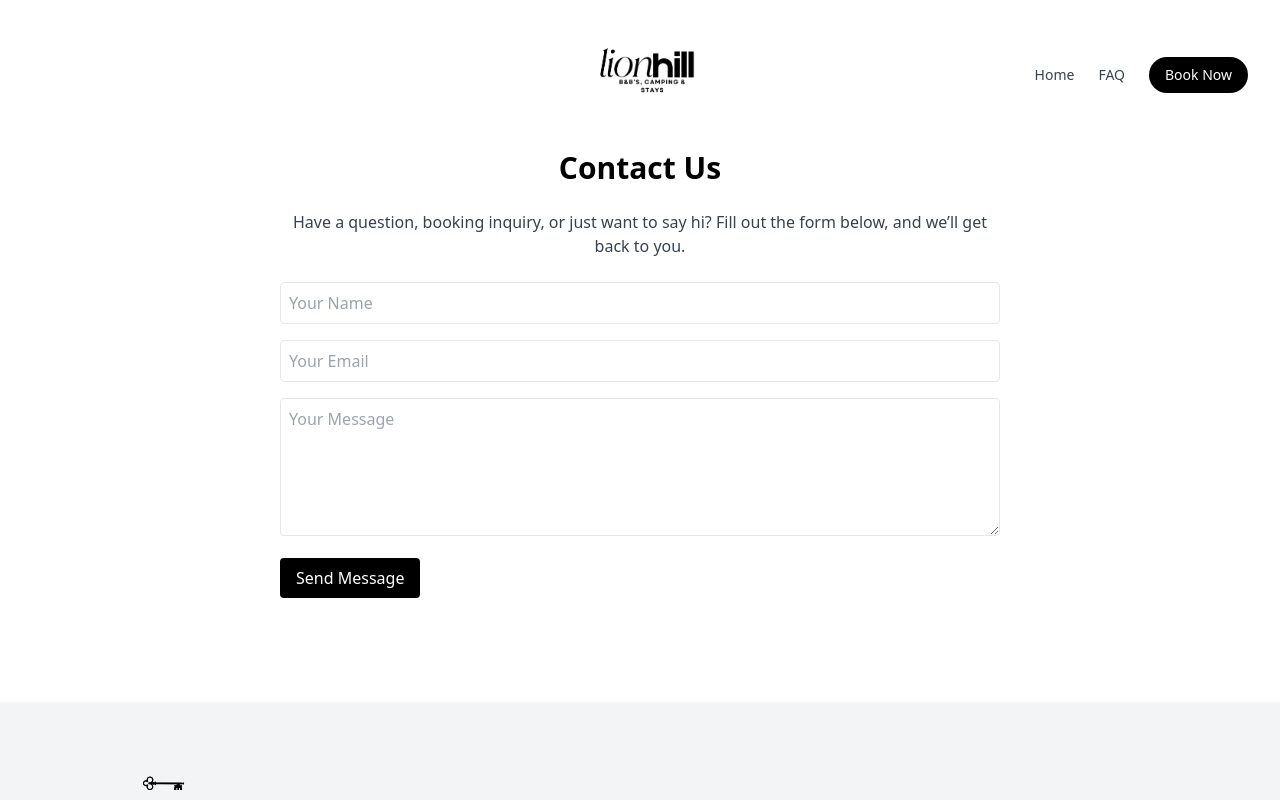
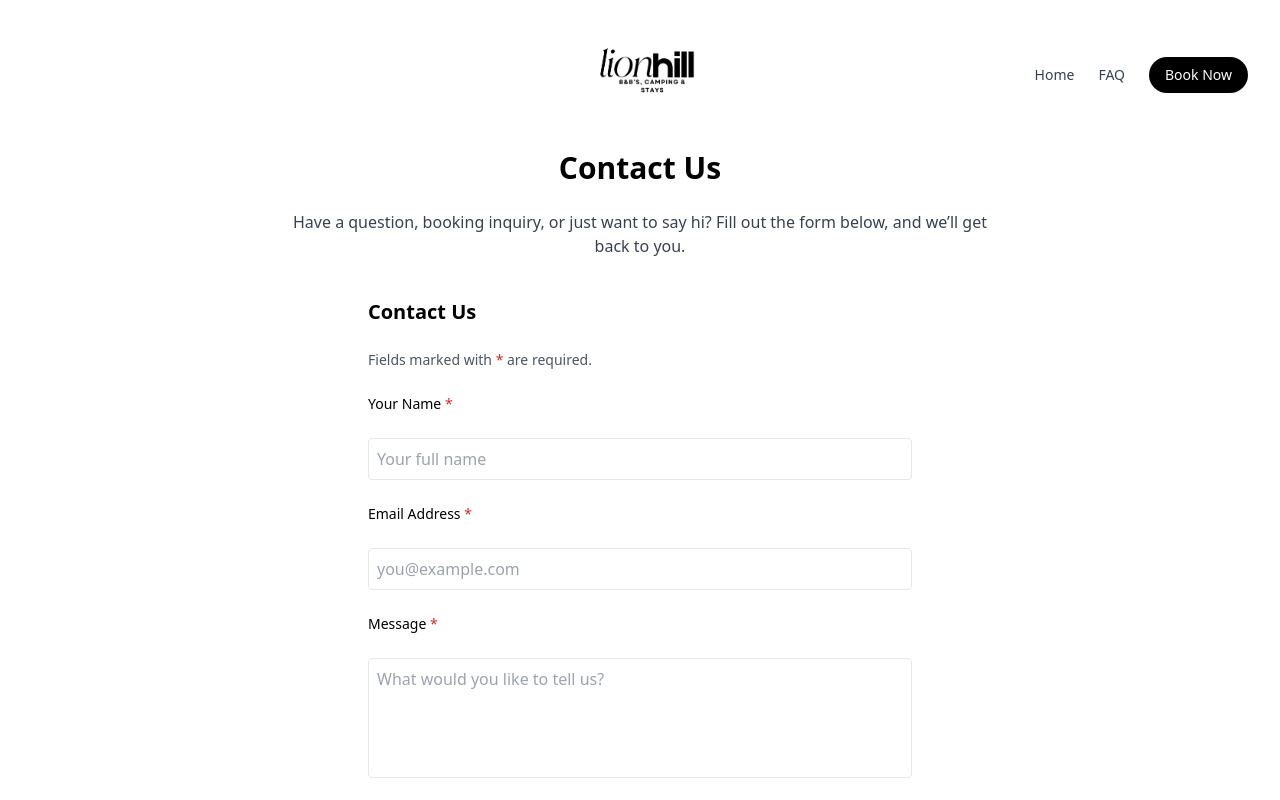
Before and after one commit to pacc-jean/bed-breakfast, a React (Vite) app in the folder frontend/: page /contact in a window 1280 px wide. Shown: the top 800 px of the page. Built offline with nearby package versions, Linux system fonts and the light colour scheme.

Commit message:
FAQ & Contact pages + UX tweaks

```diff
--- a/frontend/src/App.css
+++ b/frontend/src/App.css
@@ -33,3 +33,51 @@
 .glossy-button:hover {
   box-shadow: 0 0 15px rgba(255, 255, 255, 0.2);
 }
+
+/* Custom slick scrollbar */
+textarea::-webkit-scrollbar {
+  width: 6px;
+}
+
+textarea::-webkit-scrollbar-track {
+  background: transparent;
+}
+
+textarea::-webkit-scrollbar-thumb {
+  background-color: #999;
+  border-radius: 4px;
+}
+
+textarea::-webkit-scrollbar-thumb:hover {
+  background-color: #555;
+}
+
+/* Firefox */
+textarea {
+  scrollbar-width: thin;
+  scrollbar-color: #999 transparent;
+}
+
+/* Slick scrollbar for textarea */
+.slick-scroll::-webkit-scrollbar {
+  width: 6px;
+}
+
+.slick-scroll::-webkit-scrollbar-track {
+  background: transparent;
+}
+
+.slick-scroll::-webkit-scrollbar-thumb {
+  background-color: #999;
+  border-radius: 4px;
+}
+
+.slick-scroll::-webkit-scrollbar-thumb:hover {
+  background-color: #555;
+}
+
+/* Firefox support */
+.slick-scroll {
+  scrollbar-width: thin;
+  scrollbar-color: #999 transparent;
+}
--- a/frontend/src/components/Bookings/BookingForm.jsx
+++ b/frontend/src/components/Bookings/BookingForm.jsx
@@ -1,4 +1,5 @@
 import React, { useState } from 'react';
+import '../../App.css';
 
 const BookingForm = () => {
   const initialState = {
@@ -56,19 +57,9 @@ const BookingForm = () => {
       return;
     }
 
-    // Submit logic here (API call or state update)
     alert('Booking submitted! Thanks for choosing Lion Hill.');
 
-    // Reset form
-    setFormData({
-      name: '',
-      email: '',
-      phone: '',
-      checkIn: '',
-      checkOut: '',
-      guests: 1,
-      notes: '',
-    });
+    setFormData(initialState);
     setErrors({});
   };
 
@@ -100,6 +91,7 @@ const BookingForm = () => {
         placeholder="Your Name"
         value={formData.name}
         onChange={handleChange}
+        required
         className={`w-full border p-2 rounded ${
           errors.name ? 'border-red-600' : 'border-gray-300'
         }`}
@@ -116,6 +108,7 @@ const BookingForm = () => {
         placeholder="Email"
         value={formData.email}
         onChange={handleChange}
+        required
         className={`w-full border p-2 rounded ${
           errors.email ? 'border-red-600' : 'border-gray-300'
         }`}
@@ -132,6 +125,7 @@ const BookingForm = () => {
         placeholder="Phone Number"
         value={formData.phone}
         onChange={handleChange}
+        required
         className={`w-full border p-2 rounded ${
           errors.phone ? 'border-red-600' : 'border-gray-300'
         }`}
@@ -149,6 +143,7 @@ const BookingForm = () => {
             type="date"
             value={formData.checkIn}
             onChange={handleChange}
+            required
             className={`w-full border p-2 rounded ${
               errors.checkIn ? 'border-red-600' : 'border-gray-300'
             }`}
@@ -168,6 +163,7 @@ const BookingForm = () => {
             min={formData.checkIn || ''}
             value={formData.checkOut}
             onChange={handleChange}
+            required
             className={`w-full border p-2 rounded ${
               errors.checkOut ? 'border-red-600' : 'border-gray-300'
             }`}
@@ -195,6 +191,7 @@ const BookingForm = () => {
         value={formData.guests}
         onChange={handleChange}
         min="1"
+        required
         className="w-full border p-2 rounded"
         placeholder="Number of Guests"
       />
@@ -206,7 +203,8 @@ const BookingForm = () => {
         placeholder="Additional Notes We Should Know"
         value={formData.notes}
         onChange={handleChange}
-        className="w-full border p-2 rounded"
+        className="w-full border p-2 rounded slick-scroll resize-none"
+        style={{ minHeight: '120px', maxHeight: '300px', overflowY: 'auto' }}
       />
 
       {/* Buttons */}
--- a/frontend/src/components/Consistent/MobileBottom Nav.jsx
+++ b/frontend/src/components/Consistent/MobileBottom Nav.jsx
@@ -3,6 +3,7 @@ import { Link, useLocation } from 'react-router-dom';
 import HomeIcon from '@heroicons/react/24/outline/HomeIcon';
 import PhoneIcon from '@heroicons/react/24/outline/PhoneIcon';
 import CalendarIcon from '@heroicons/react/24/outline/CalendarIcon';
+import QuestionMarkCircleIcon from '@heroicons/react/24/outline/QuestionMarkCircleIcon'; // <- Added FAQ icon
 
 const MobileBottomNav = () => {
   const location = useLocation();
@@ -18,6 +19,16 @@ const MobileBottomNav = () => {
         >
           <HomeIcon className="h-6 w-6" />
           Home
+        </Link>
+
+        <Link
+          to="/faq"
+          className={`flex flex-col items-center text-xs ${
+            location.pathname === '/faq' ? 'text-black' : 'text-gray-500'
+          }`}
+        >
+          <QuestionMarkCircleIcon className="h-6 w-6" />
+          FAQ
         </Link>
 
         <Link
--- a/frontend/src/components/Contact/ContactForm.jsx
+++ b/frontend/src/components/Contact/ContactForm.jsx
@@ -1,64 +1,97 @@
-import React, { useState } from 'react';
+import React, { useRef, useState } from 'react';
+import emailjs from '@emailjs/browser';
+import '../../App.css';
 
 const ContactForm = () => {
-  const [formData, setFormData] = useState({
-    name: '',
-    email: '',
-    message: '',
-  });
+  const formRef = useRef();
+  const [status, setStatus] = useState(null); // 'success' | 'error' | null
 
-  const [submitted, setSubmitted] = useState(false);
+  const sendEmail = (e) => {
+    e.preventDefault();
+    setStatus(null);
 
-  const handleChange = (e) => {
-    const { name, value } = e.target;
-    setFormData(prev => ({ ...prev, [name]: value }));
-  };
-
-  const handleSubmit = (e) => {
-    e.preventDefault();
-    // You'd handle actual submission here (email, DB, API)
-    setSubmitted(true);
-    setFormData({ name: '', email: '', message: '' });
+    emailjs
+      .sendForm(
+        'service_jgd8a8z',    // <-- EmailJS service ID
+        'template_lf064md',   // <-- EmailJS template ID
+        formRef.current,
+        'z4z6mhN6x0b6x_VSM'     // <-- EmailJS public key
+      )
+      .then(() => {
+        setStatus('success');
+        formRef.current.reset();
+      })
+      .catch(() => {
+        setStatus('error');
+      });
   };
 
   return (
-    <form onSubmit={handleSubmit} className="space-y-4">
-      {submitted && (
-        <p className="text-green-600">Thank you for reaching out. We’ll be in touch soon!</p>
-      )}
+    <form ref={formRef} onSubmit={sendEmail} className="space-y-6 max-w-xl mx-auto p-4">
+      <h2 className="text-xl font-bold mb-4">Contact Us</h2>
+
+      <p className="text-sm text-gray-600 mb-2">
+        Fields marked with <span className="text-red-600">*</span> are required.
+      </p>
+
+      {/* Name */}
+      <label className="block text-sm font-medium mb-1">
+        Your Name <span className="text-red-600">*</span>
+      </label>
       <input
         type="text"
-        name="name"
-        placeholder="Your Name"
+        name="user_name"
+        required
+        placeholder="Your full name"
         className="w-full border p-2 rounded"
-        value={formData.name}
-        onChange={handleChange}
-        required
       />
+
+      {/* Email */}
+      <label className="block text-sm font-medium mb-1">
+        Email Address <span className="text-red-600">*</span>
+      </label>
       <input
         type="email"
-        name="email"
-        placeholder="Your Email"
+        name="user_email"
+        required
+        placeholder="you@example.com"
         className="w-full border p-2 rounded"
-        value={formData.email}
-        onChange={handleChange}
+      />
+
+      {/* Message */}
+      <label className="block text-sm font-medium mb-1">
+        Message <span className="text-red-600">*</span>
+      </label>
+      <textarea
+        name="user_message"
         required
+        placeholder="What would you like to tell us?"
+        className="w-full border p-2 rounded slick-scroll resize-none"
+        style={{ minHeight: '120px', maxHeight: '300px', overflowY: 'auto' }}
       />
-      <textarea
-        name="message"
-        placeholder="Your Message"
-        rows="5"
-        className="w-full border p-2 rounded"
-        value={formData.message}
-        onChange={handleChange}
-        required
+
+      {/* Title */}
+      <input
+        type="hidden"
+        name="title"
+        value="General Inquiry"
       />
+
+      {/* Submit Button */}
       <button
         type="submit"
         className="bg-black text-white py-2 px-4 rounded hover:bg-gray-800 transition"
       >
         Send Message
       </button>
+
+      {/* Feedback */}
+      {status === 'success' && (
+        <p className="text-green-600 mt-2">Message sent successfully!</p>
+      )}
+      {status === 'error' && (
+        <p className="text-red-600 mt-2">Failed to send message. Please try again later.</p>
+      )}
     </form>
   );
 };
--- a/frontend/src/components/FAQ/FAQAccordion.jsx
+++ b/frontend/src/components/FAQ/FAQAccordion.jsx
@@ -1,22 +1,40 @@
-import React, { useState } from 'react';
+import React, { useState, useEffect } from 'react';
+import { ChevronDownIcon } from '@heroicons/react/24/outline';
 
-const FAQAccordion = ({ question, answer }) => {
+const FAQAccordion = ({ question, answer, index }) => {
   const [isOpen, setIsOpen] = useState(false);
+  const [isMounted, setIsMounted] = useState(false);
+
+  useEffect(() => {
+    const delay = setTimeout(() => setIsMounted(true), index * 100); // staggered mount
+    return () => clearTimeout(delay);
+  }, [index]);
 
   return (
-    <div className="border-b">
+    <div
+      className={`border-b border-gray-200 transform transition duration-500 ease-out ${
+        isMounted ? 'opacity-100 translate-y-0' : 'opacity-0 translate-y-4'
+      }`}
+    >
       <button
         onClick={() => setIsOpen(!isOpen)}
-        className="w-full text-left py-4 font-medium flex justify-between items-center"
+        className="w-full flex justify-between items-center py-4 text-left"
       >
-        <span>{question}</span>
-        <span>{isOpen ? '−' : '+'}</span>
+        <span className="text-base font-medium text-gray-900">{question}</span>
+        <ChevronDownIcon
+          className={`h-5 w-5 text-gray-600 transform transition-transform duration-300 ${
+            isOpen ? 'rotate-180' : 'rotate-0'
+          }`}
+        />
       </button>
-      {isOpen && (
-        <div className="pb-4 text-gray-700">
-          {answer}
-        </div>
-      )}
+
+      <div
+        className={`transition-all duration-300 ease-in-out overflow-hidden ${
+          isOpen ? 'max-h-96 opacity-100' : 'max-h-0 opacity-0'
+        }`}
+      >
+        <p className="pb-4 text-sm text-gray-700">{answer}</p>
+      </div>
     </div>
   );
 };
--- a/frontend/src/pages/FAQ.jsx
+++ b/frontend/src/pages/FAQ.jsx
@@ -1,4 +1,4 @@
-import React from 'react';
+import React, { useEffect } from 'react';
 import FAQAccordion from '../components/FAQ/FAQAccordion';
 
 const faqList = [
@@ -13,8 +13,7 @@ const faqList = [
   },
   {
     question: 'Is breakfast included in the room price?',
-    answer:
-      'Yes, a complimentary breakfast is included for all B&B guests.',
+    answer: 'Yes, a complimentary breakfast is included for all B&B guests.',
   },
   {
     question: 'Do you offer parking on site?',
@@ -34,12 +33,25 @@ const faqList = [
 ];
 
 const FAQ = () => {
+  useEffect(() => {
+    window.scrollTo(0, 0); // Smooth UX for mobile scroll
+  }, []);
+
   return (
-    <section className="max-w-3xl mx-auto p-6 pt-[150px]">
-      <h1 className="text-3xl font-bold mb-6 text-center">Frequently Asked Questions</h1>
-      {faqList.map((item, index) => (
-        <FAQAccordion key={index} question={item.question} answer={item.answer} />
-      ))}
+    <section className="max-w-3xl mx-auto px-4 sm:px-6 pt-[140px] pb-20">
+      <h1 className="text-3xl sm:text-4xl font-extrabold mb-4 text-center">Frequently Asked Questions</h1>
+      <p className="text-center text-gray-600 mb-10">
+        Got a question? We’ve got answers. If you can’t find what you’re looking for, feel free to{' '}
+        <a href="/contact" className="text-black underline hover:text-red-600 transition">
+          contact us
+        </a>
+        .
+      </p>
+      <div className="space-y-4">
+        {faqList.map((item, index) => (
+          <FAQAccordion key={index} question={item.question} answer={item.answer} />
+        ))}
+      </div>
     </section>
   );
 };
```
